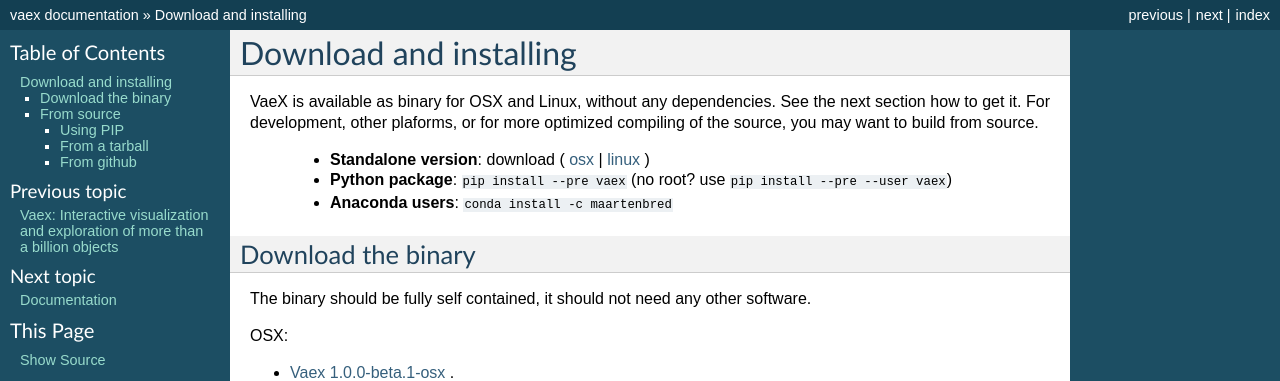
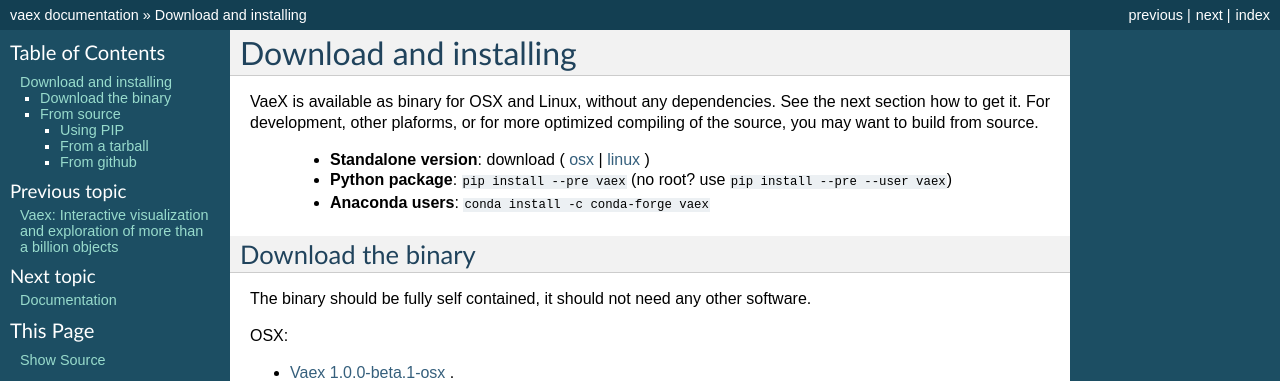
Before and after one commit to vaexio/vaex, a Sphinx documentation site: the page built from docs/source/installing.rst, in a window 1280 px wide. Shown: the top 381 px of the page. Built offline with Sphinx 7.4.7, drawn with Linux system fonts in a browser that asks for light colours; pages that are not in the unit, such as notebooks, are missing from menus; the version number could not be read and is left out.

Commit message:
Update installing.rst
Found that looking in the issues, the previous command didn't work for me

```diff
--- a/docs/source/installing.rst
+++ b/docs/source/installing.rst
@@ -7,7 +7,7 @@
 
  * **Standalone version**: download ( `osx <https://www.astro.rug.nl/~breddels/vaex/vaex-1.0.0-beta.1-osx.zip>`_ | `linux <https://www.astro.rug.nl/~breddels/vaex/vaex-1.0.0-beta.1-linux.tar.gz>`_ )
  * **Python package**: ``pip install --pre vaex`` (no root? use ``pip install --pre --user vaex``)
- * **Anaconda users**: ``conda install -c maartenbred``
+ * **Anaconda users**: ``conda install -c conda-forge vaex``
 
 
 .. _installing_from_binary:
```
